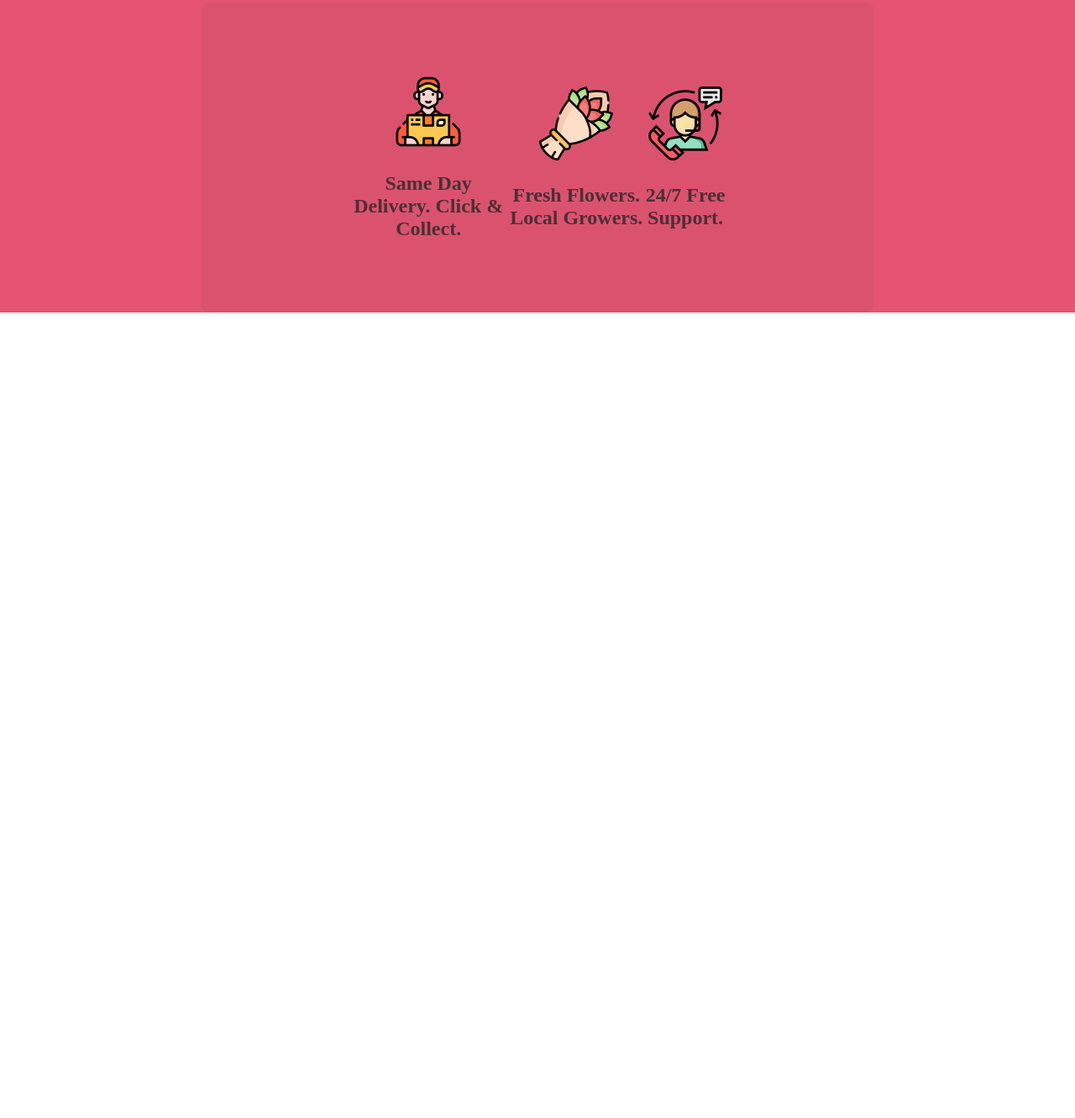
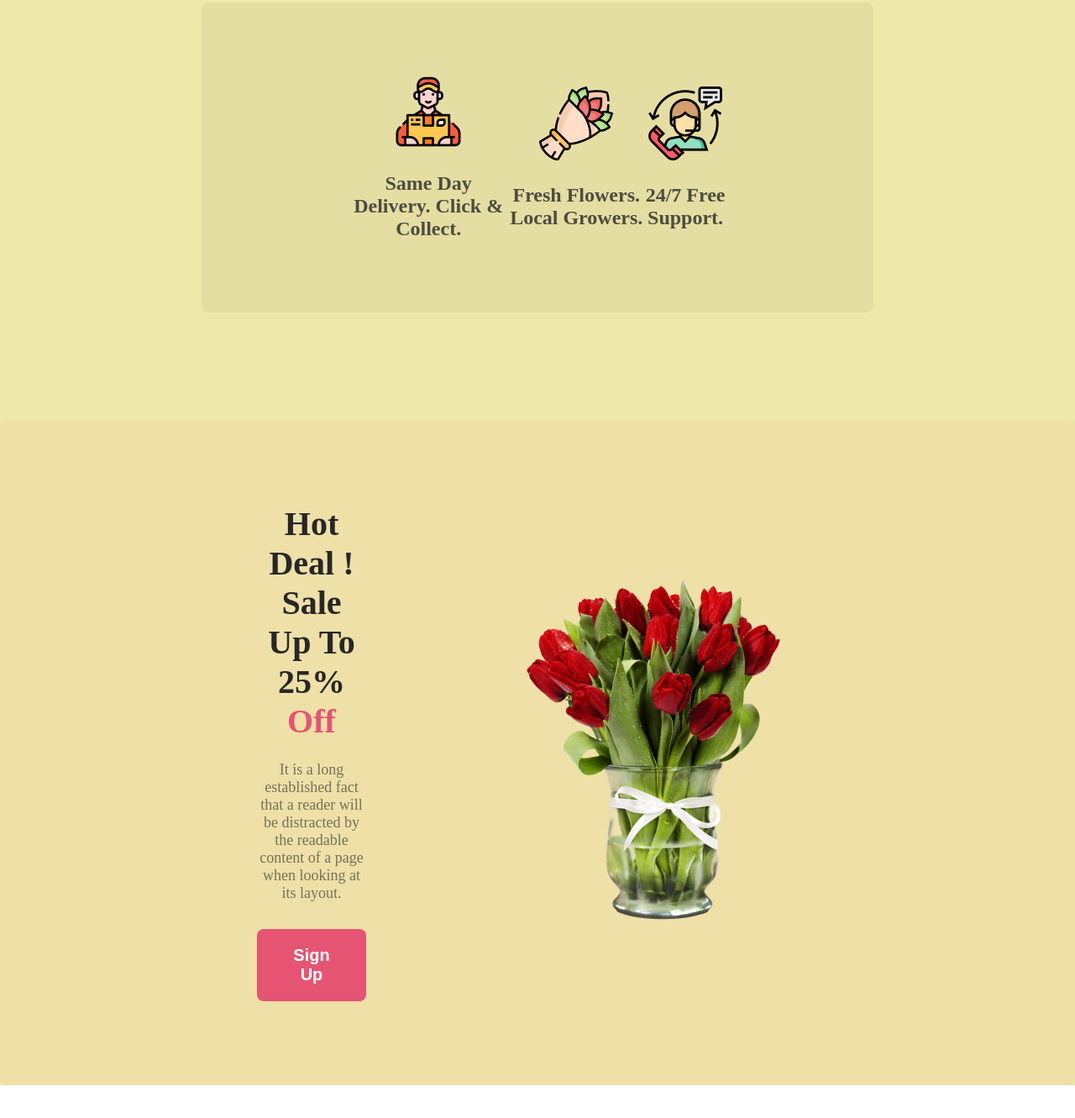
Before and after one commit to AzizunNahar7/Flower-Shop-Assignment, a plain HTML site: page index.html in a window 1280 px wide. Shown: the part 2005-3336 px from the top of the page at 84% size. Before the commit the page ends 2505 px from the top, so only its background shows below. Drawn offline with Linux system fonts and the light colour scheme.

Commit message:
added deal section

```diff
--- a/index.html
+++ b/index.html
@@ -62,6 +62,19 @@
                 </div>
             </div>
         </section>
+        <!-- Deal section start here -->
+        <section class="deal-section">
+            <div class="deal-container">
+                <div class="deal-content">
+                    <h2 class="title">Hot Deal ! Sale Up To 25%<span class="deal-title-color"> Off</span></h2>
+                    <p class="description deal-description">It is a long established fact that a reader will be distracted by the readable<br> content of a page when looking at its layout.</p>
+                    <button class="btn-primary">Sign Up</button>
+                </div>
+                <div>
+                    <img src="./Flower Asset/pngwing 8.png" alt="">
+                </div>
+            </div>
+        </section>
     </main>
 </body>
 </html>
--- a/styles/styles.css
+++ b/styles/styles.css
@@ -44,9 +44,12 @@ header{
     border: none;
 }
 
+main{
+    background: palegoldenrod
+}
+
 /* Feature section styles */
 .feature-section{
-    background-color: #E55473;
     padding: 0 240px;
     margin-bottom: 128px;
 }
@@ -121,3 +124,30 @@ header{
     font-weight: 600;
     margin-top: 24px;
 }
+
+/* Deal section styles */
+.deal-section{
+    border-radius: 8px;
+    background: rgba(229, 84, 115, 0.05);
+    margin-bottom: 128px;
+    padding: 100px 429px 100px 395px;
+}
+
+.deal-container{
+    display: flex;
+    justify-content: center;
+    align-items: center;
+    gap: 186px;
+}
+
+.deal-content{
+    text-align: center;
+}
+
+.deal-title-color{
+    color: #E55473;
+}
+
+.deal-description{
+    margin-bottom: 32px;
+}
```
